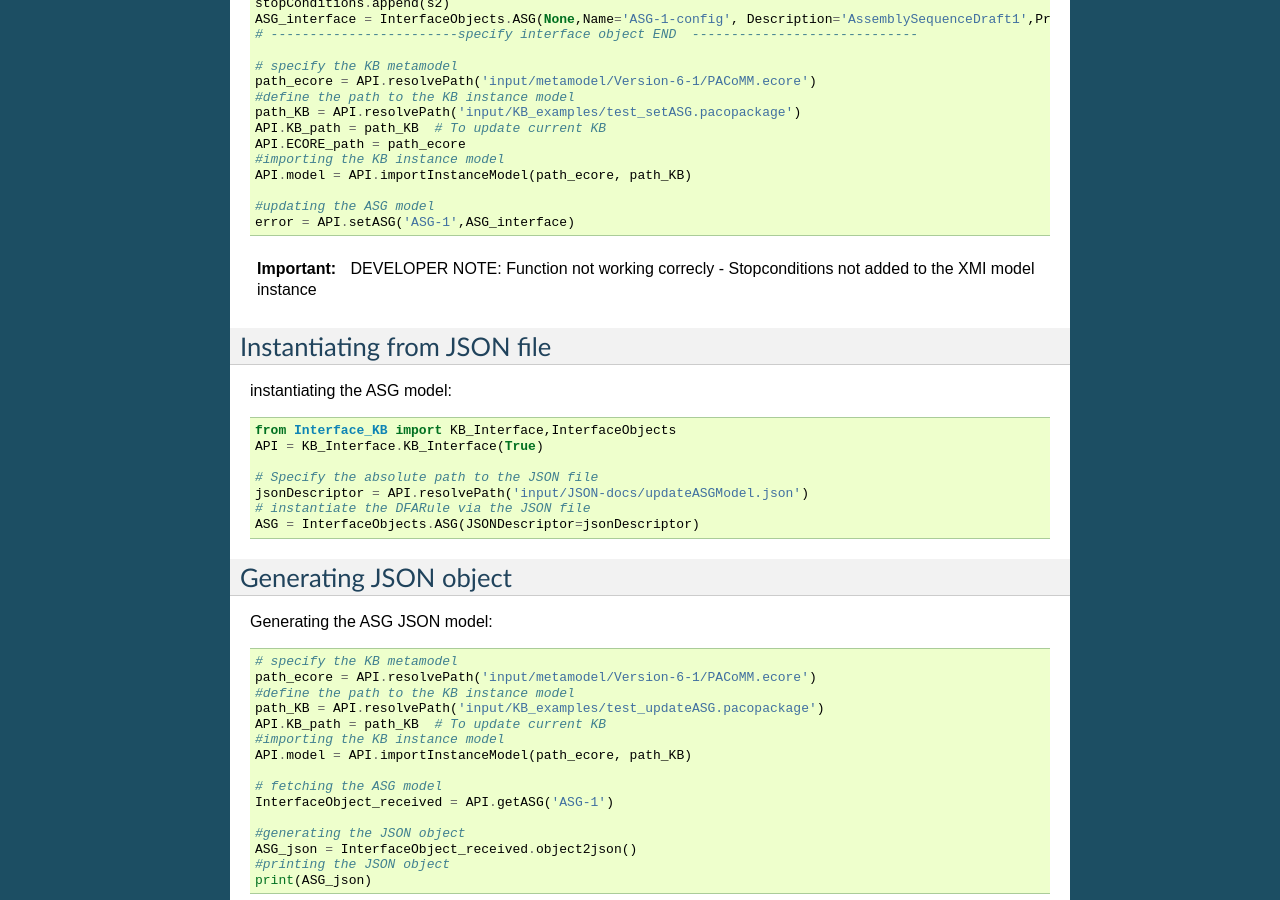
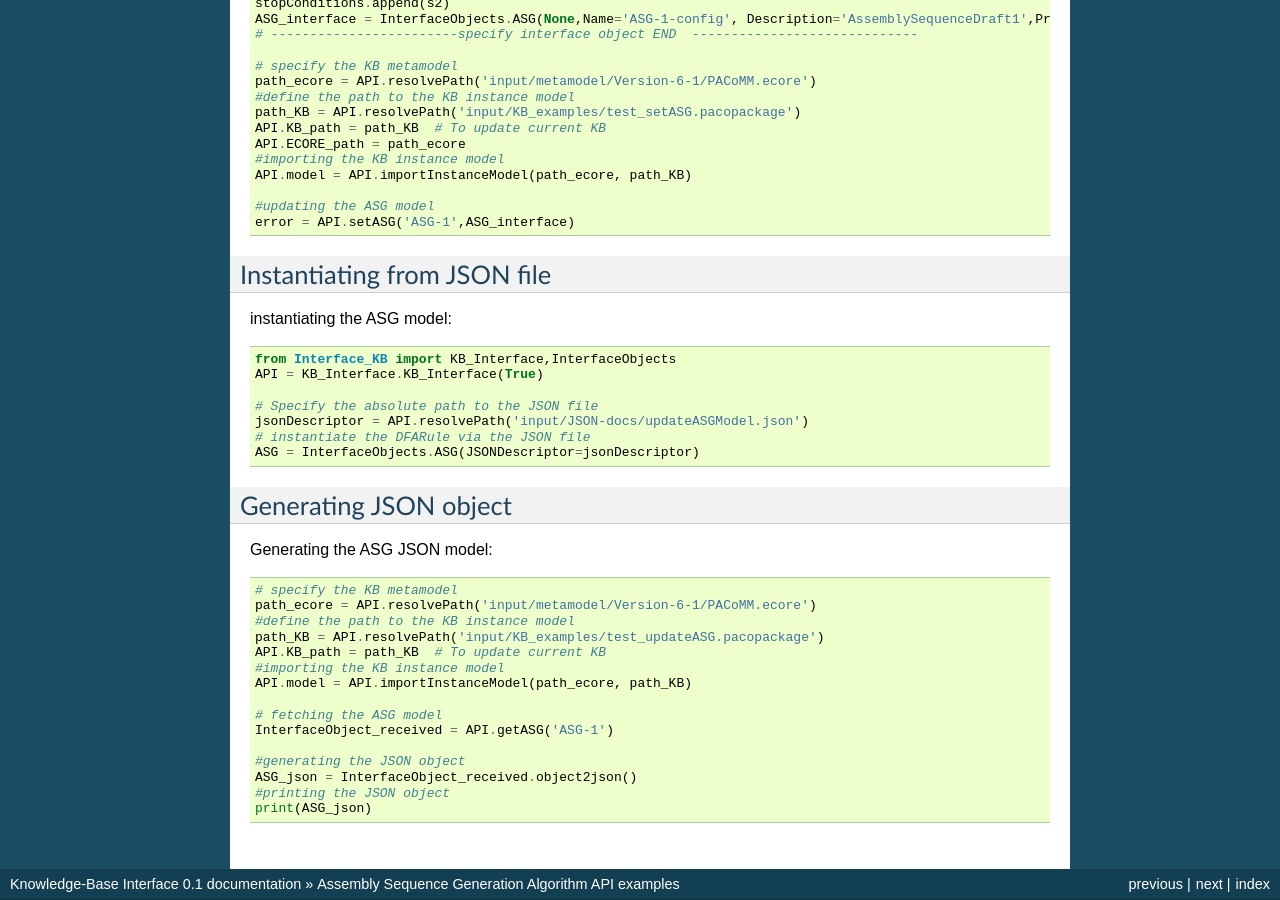
Before and after one commit to BertVanAcker/Interface-KB-Public-Documentation, a Sphinx documentation site: the page built from docs/source/ASG_examples.rst, in a window 1280 px wide and 900 px high, scrolled down 1816 px. Built offline with Sphinx 7.4.7, drawn with Linux system fonts in a browser that asks for light colours.

Commit message:
-- ASG documentation updated -> now stopcoditions are generates

```diff
--- a/docs/source/ASG_examples.rst
+++ b/docs/source/ASG_examples.rst
@@ -117,8 +117,6 @@ Adding the ASG model::
     #updating the ASG model
     error = API.setASG('ASG-1',ASG_interface)
 
-.. important:: DEVELOPER NOTE: Function not working correcly - Stopconditions not added to the XMI model instance
-
 
 Instantiating from JSON file
 ----------------------------------------------------------------
```
